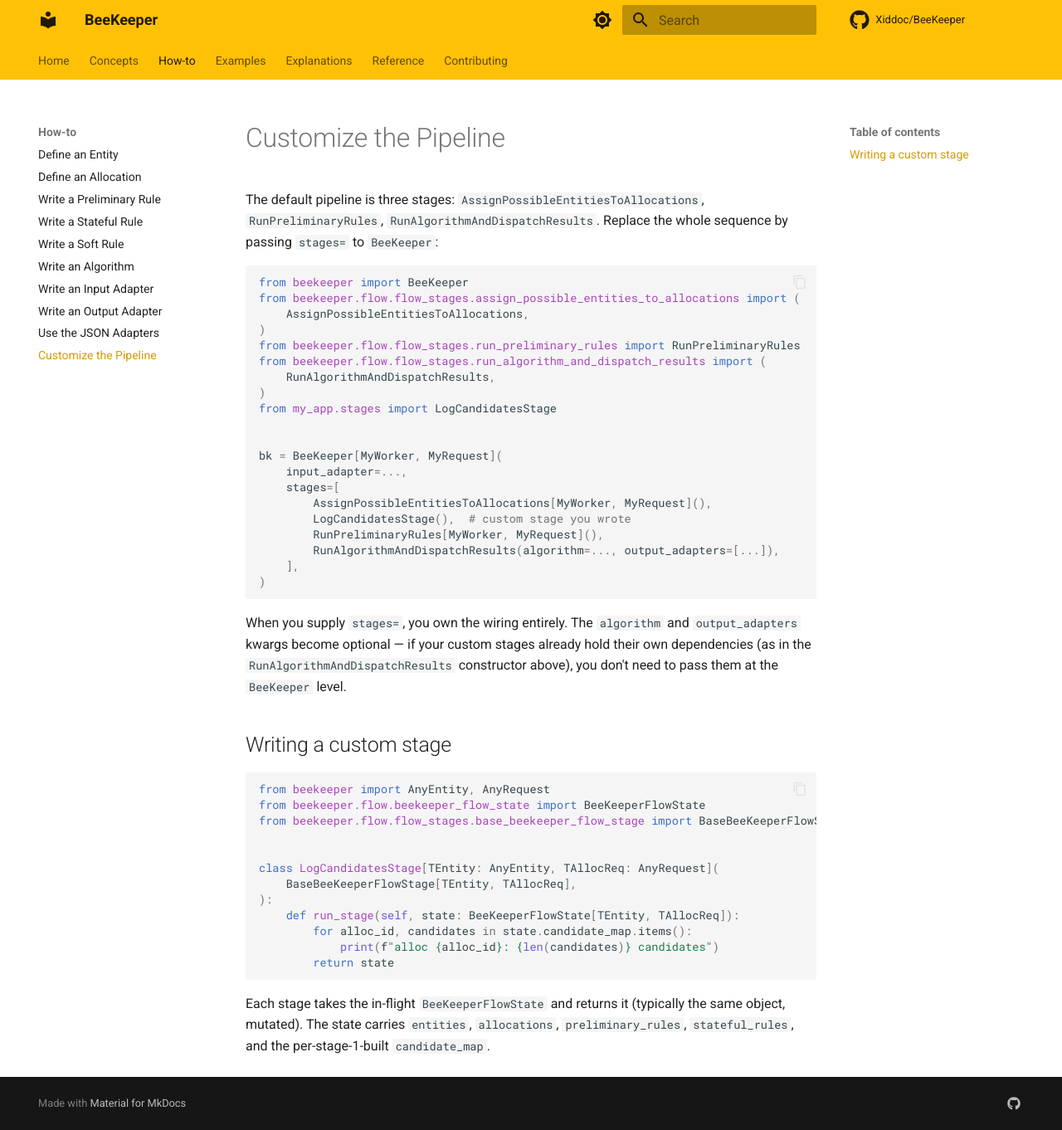
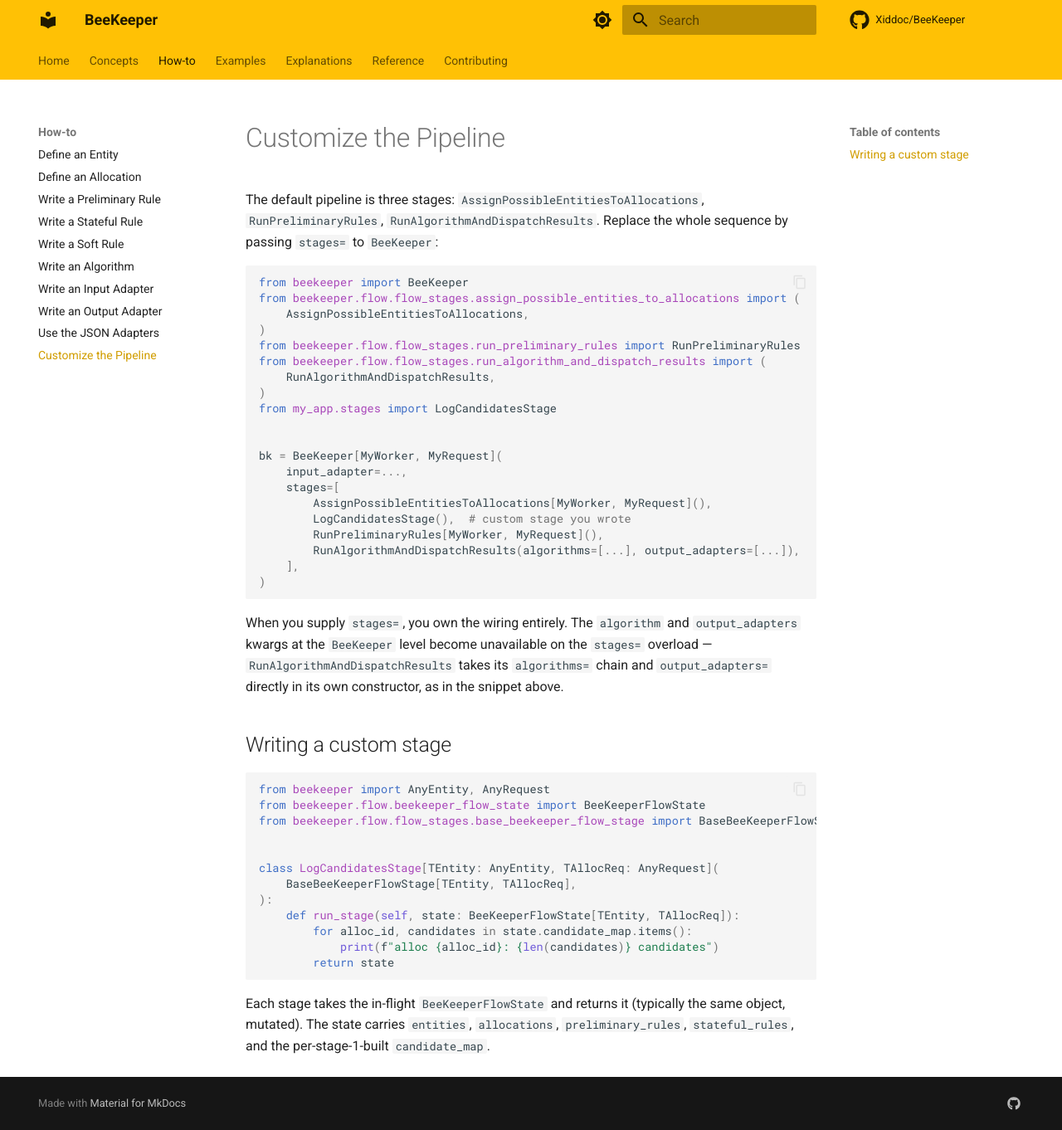
Before and after one commit to Xiddoc/BeeKeeper, an MkDocs documentation site: the page built from docs/how-to/customize-the-pipeline.md, in a window 1280 px wide and 1362 px high. Shown: the whole window at 83% size. Built offline with MkDocs 1.6.1 and Material for MkDocs 9.7.7, drawn with Linux system fonts in a browser that asks for light colours; comment, search, counter and statistics services are not loaded.

Commit message:
Fix RunAlgorithmAndDispatchResults kwarg name in customize-the-pipeline snippet

````diff
--- a/docs/how-to/customize-the-pipeline.md
+++ b/docs/how-to/customize-the-pipeline.md
@@ -20,12 +20,12 @@
         AssignPossibleEntitiesToAllocations[MyWorker, MyRequest](),
         LogCandidatesStage(),  # custom stage you wrote
         RunPreliminaryRules[MyWorker, MyRequest](),
-        RunAlgorithmAndDispatchResults(algorithm=..., output_adapters=[...]),
+        RunAlgorithmAndDispatchResults(algorithms=[...], output_adapters=[...]),
     ],
 )
 ```
 
-When you supply `stages=`, you own the wiring entirely. The `algorithm` and `output_adapters` kwargs become optional — if your custom stages already hold their own dependencies (as in the `RunAlgorithmAndDispatchResults` constructor above), you don't need to pass them at the `BeeKeeper` level.
+When you supply `stages=`, you own the wiring entirely. The `algorithm` and `output_adapters` kwargs at the `BeeKeeper` level become unavailable on the `stages=` overload — `RunAlgorithmAndDispatchResults` takes its `algorithms=` chain and `output_adapters=` directly in its own constructor, as in the snippet above.
 
 ## Writing a custom stage
 
````
